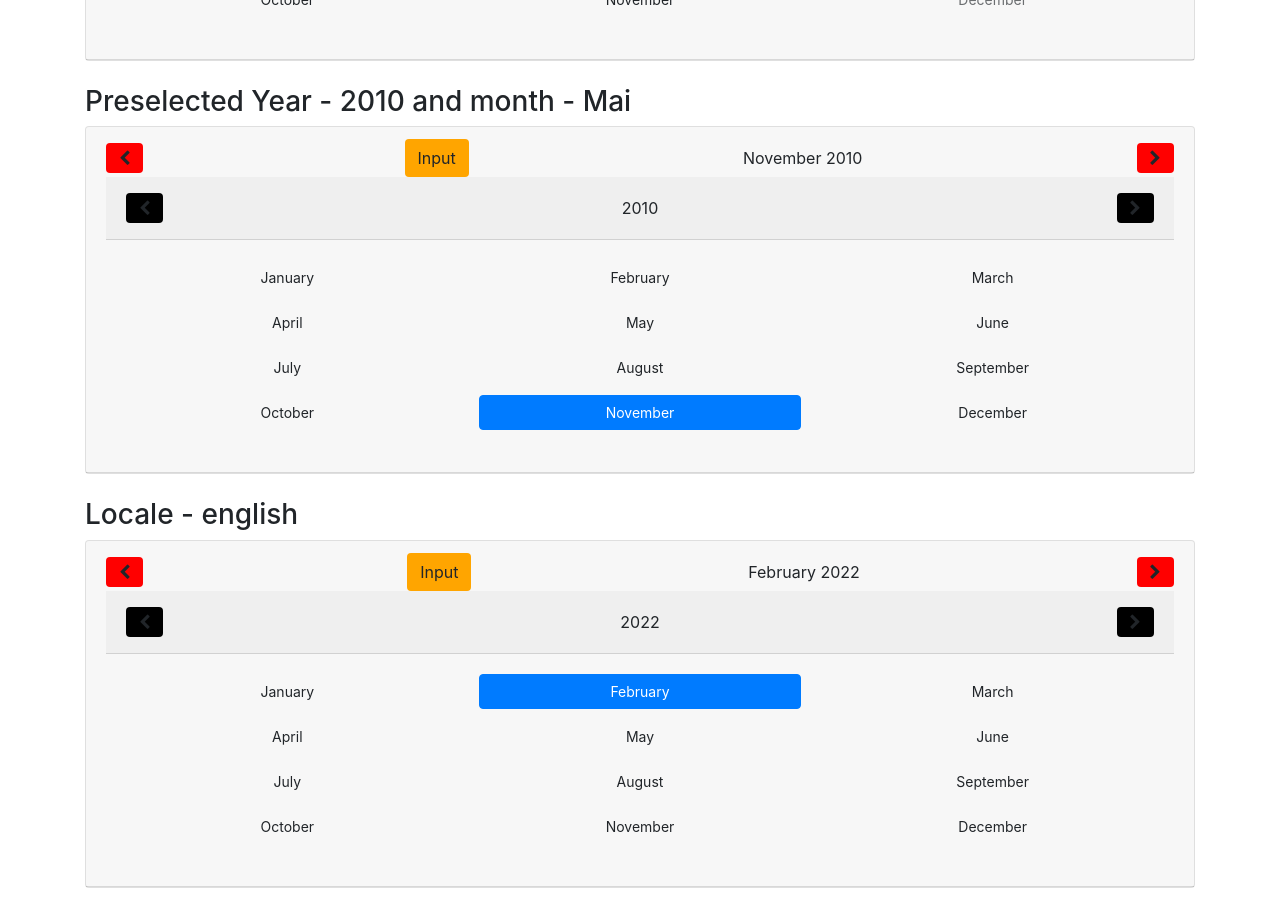
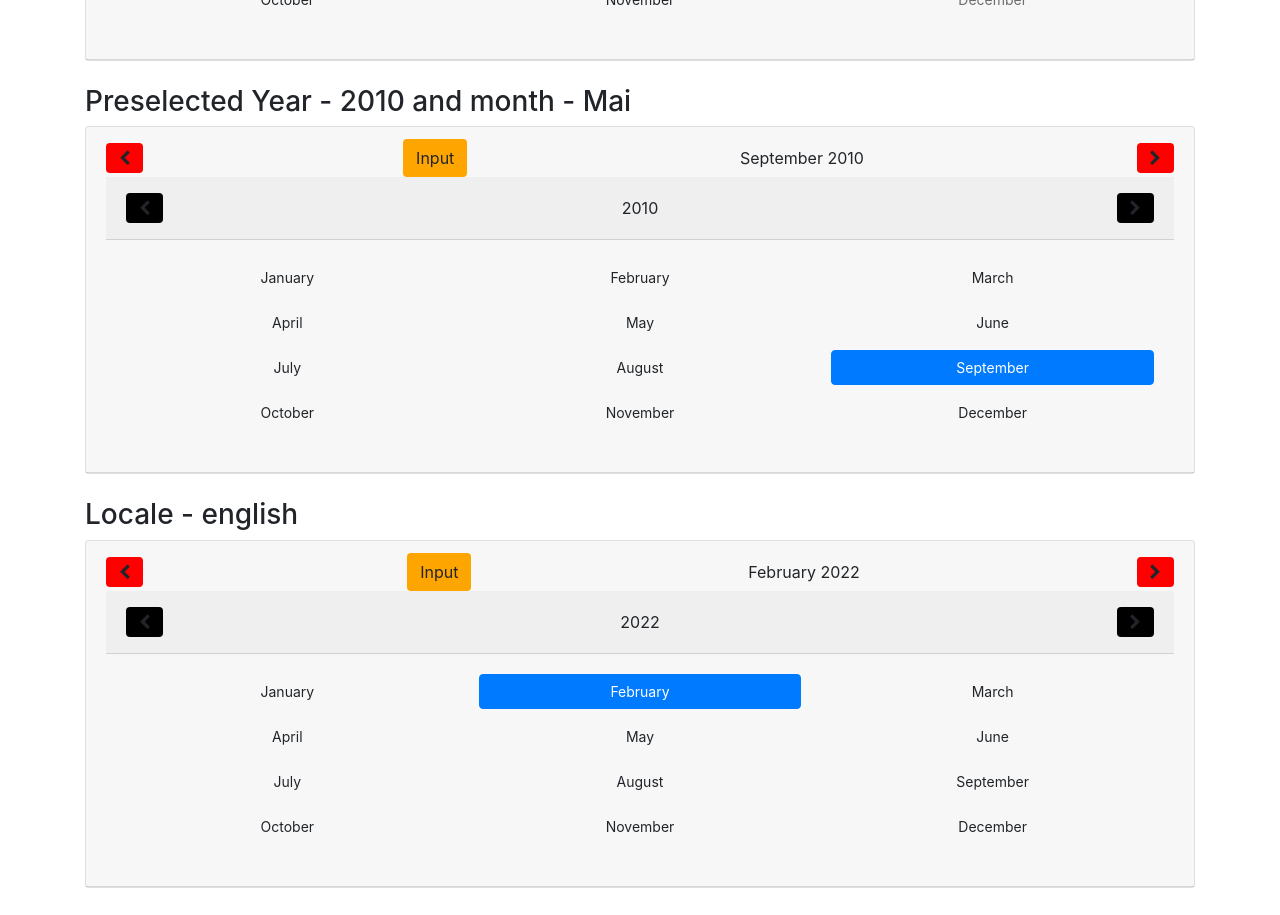
Before and after one commit to VisDex/angular-month-picker-moment, an Angular app: page / in a window 1280 px wide. Shown: the part 1180-2095 px from the top of the page. Built offline with nearby package versions, Linux system fonts and the light colour scheme.

Commit message:
Corrected moment month index

```diff
--- a/src/app/app.component.html
+++ b/src/app/app.component.html
@@ -12,7 +12,7 @@
 	<monthpicker (change)="onChange($event)" [disabledMonths]="[2,5,8, 11]"></monthpicker>
 
 	<h3 class="mt-4">Preselected Year - 2010 and month - Mai</h3>
-	<monthpicker (change)="onChange($event)" [year]="2010" [month]="11"></monthpicker>
+	<monthpicker (change)="onChange($event)" [year]="2010" [month]="8"></monthpicker>
 
 	<h3 class="mt-4">Locale - english</h3>
 	<monthpicker (change)="onChange($event)" [locale]="'en'"></monthpicker>
--- a/src/app/monthpicker/monthpicker.component.ts
+++ b/src/app/monthpicker/monthpicker.component.ts
@@ -60,9 +60,9 @@ export class MonthpickerComponent implements OnInit {
       this.model.updateYearText();
     }
 
-    if (this.month >= 1 && this.month < 13 ) {
-      this.model.selectedMonthIndex = this.month - 1;
-      this.model.selectedMonthMoment = moment().month(this.month - 1);
+    if (this.month >= 0 && this.month < 12) {
+      this.model.selectedMonthIndex = this.month;
+      this.model.selectedMonthMoment = moment().month(this.month);
       if (this.year) { this.model.selectedMonthYear = this.year };
     }
 
```
